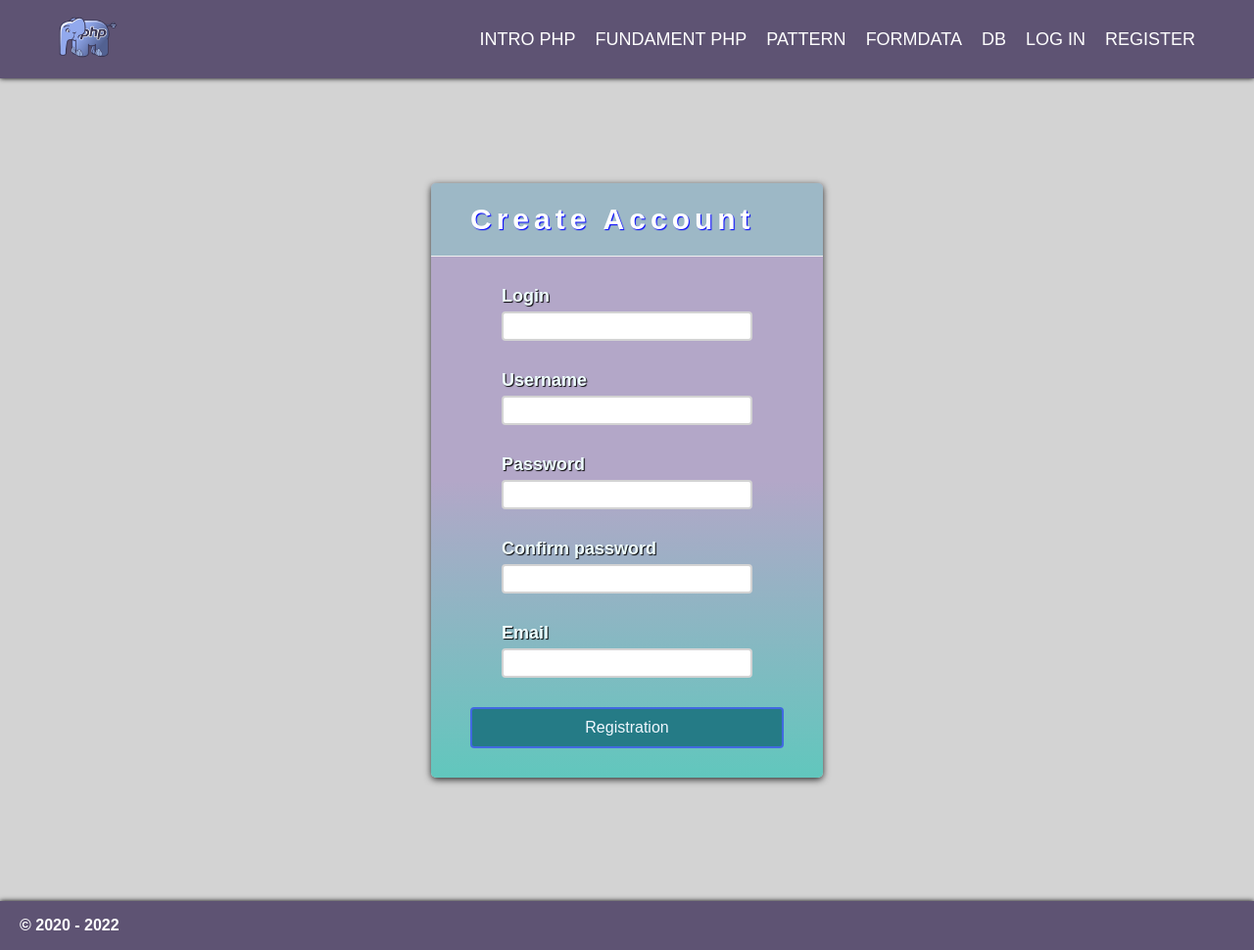
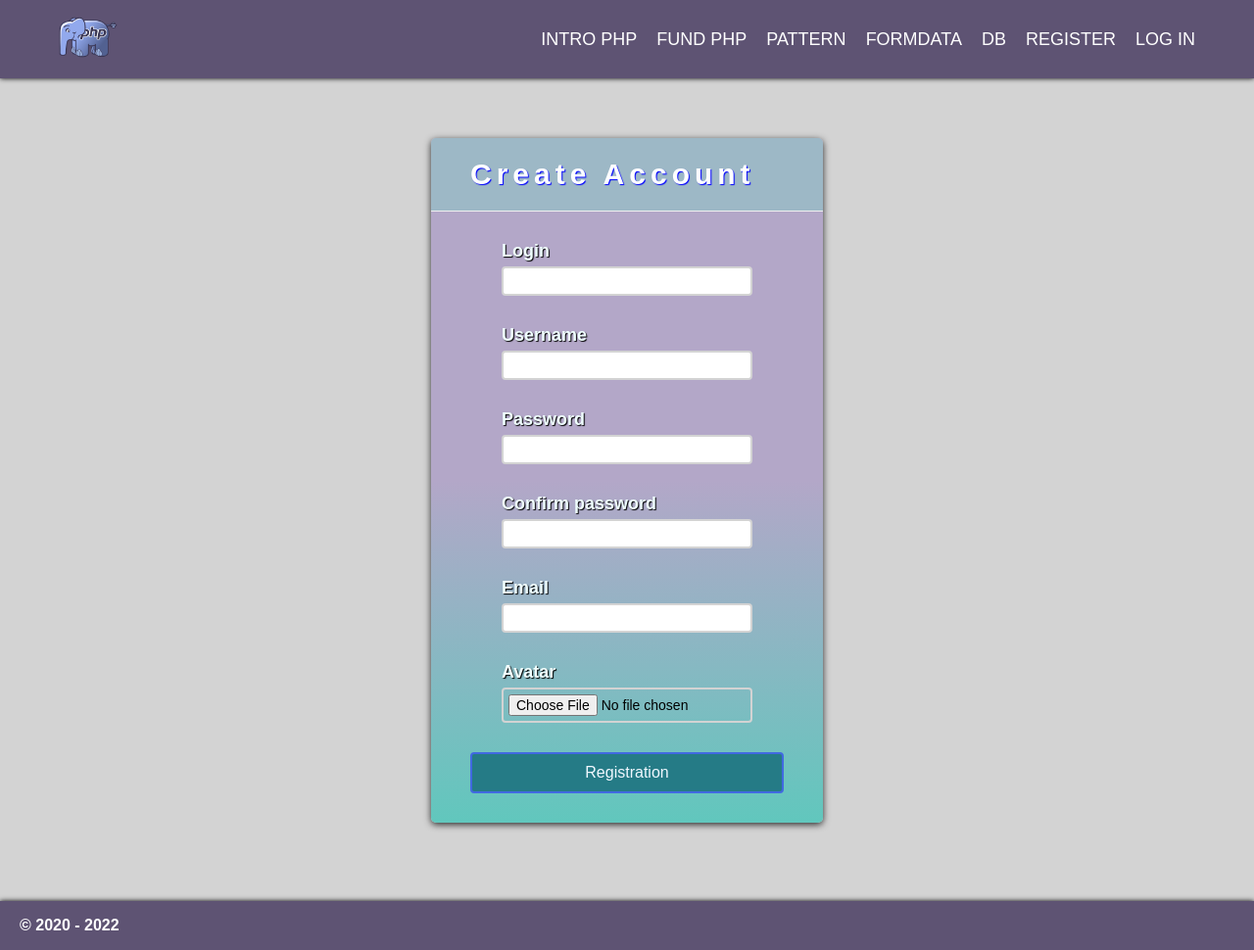
Before and after one commit to VolodymyrNazaryshyn/PV011, a PHP site: page /register in a window 1280 px wide. Shown: the whole page at 98% size. Run offline with PHP 8.4, Linux system fonts and the light colour scheme.

Commit message:
Logout, avatar class work

```diff
--- a/www/_layout.php
+++ b/www/_layout.php
@@ -22,12 +22,24 @@
                     <nav class="header__menu" id="header__menu">
                         <ul class="header__list">
                             <li><a href="/basics" class="header__link">Intro РНР</a></li>
-                            <li><a href="/fundamentals" class="header__link">Fundament РНР</a></li>
+                            <li><a href="/fundamentals" class="header__link">Fund РНР</a></li>
                             <li><a href="/layout" class="header__link">Pattern</a></li>
                             <li><a href="/formdata" class="header__link">Formdata</a></li>
                             <li><a href="/db" class="header__link">Db</a></li>
-                            <li><a href="/authorization" class="header__link">Log in</a></li>
                             <li><a href="/register" class="header__link">Register</a></li>
+
+                            <?php if( is_array( $_CONTEXT[ 'auth_user' ] ) ) { ?>
+                                <li><b>Hello, <?= $_CONTEXT[ 'auth_user' ][ 'name' ] ?></b></li>
+                                <?=  $_CONTEXT[ 'auth_interval' ] ?>
+                                <!-- Кнопка выхода из авторизованного режима - ссылка передающая параметр "logout" -->
+                                <li>
+                                    <a href="?logout" class="header__link">
+                                        <img class="logout" src="/img/logout.png" alt="logo">
+                                    </a>
+                                </li>
+                            <?php } else {  ?>
+                                <li><a href="/authorization" class="header__link">Log in</a></li>
+                            <?php }  ?>
                         </ul>
                     </nav>
                 </div>
--- a/www/access_manager.php
+++ b/www/access_manager.php
@@ -1,5 +1,7 @@
 <?php
+$_CONTEXT = [] ;   // наши глобальные данные - контекст запроса
 $path = explode( '?', $_SERVER[ 'REQUEST_URI' ] )[0] ;     // адрес запроса - начало маршрутизации
+$_CONTEXT[ 'path' ] = $path ;   // сохраняем в контексте для доступа из других файлов
 /* Создание диспетчера доступа приводит к тому, что запросы к файлам,
    которые раньше автоматически "отдавал" Apache, теперь приходят
    к нам
@@ -14,6 +16,7 @@ if( is_file( $local_path ) ) {          // запрос - существующи
 // echo "<pre>" ; print_r( $_GET ) ; exit ;
 
 $path_parts = explode( '/', $path ) ;  // ~split - разбивает строку по разделителю
+$_CONTEXT[ 'path_parts' ] = $path_parts ;
 
 // ~MiddleWare
 include "dbms.php" ;
@@ -21,6 +24,8 @@ if( empty( $connection ) ) {
     echo "DB error";
     exit ;
 }
+$_CONTEXT[ 'connection' ] = $connection ;
+
 include "auth.php" ;
 
 // ~Controllers
--- a/www/authorization.php
+++ b/www/authorization.php
@@ -1,6 +1,6 @@
 <div class="wrapper">
-    <?php if( is_array( $_AUTH ) ) { ?>
-            <h1>Hello</h1>
+    <?php if( is_array( $_CONTEXT[ 'auth_user' ] ) ) { ?>
+            <h1>Hello, <?= $_CONTEXT[ 'auth_user' ][ 'name' ] ?></h1>
     <?php } else {  ?>
         <div class="reg-form-container">
             <div class="reg-form">
@@ -10,7 +10,7 @@
                         <div class="reg-form-control">
                             <label for="userlogin">Login</label>
                             <input name="userlogin" required />
-                            <?php if( is_string( $_AUTH ) ) { echo "<b class='error'>$_AUTH<b>" ; } ?>
+                            <?php if( isset( $_CONTEXT[ 'auth_error' ] ) ) echo $_CONTEXT[ 'auth_error' ] ; ?>
                         </div>
                     </div>
                     <div class="reg-form-control-wrapper">
--- a/www/controllers/register_controller.php
+++ b/www/controllers/register_controller.php
@@ -25,7 +25,8 @@ $reg_error = [
     ]
 ];
 
-session_start() ; // сессии - перед обращением к сессии обязательно $_SESSION[] - формируется стартом
+// @ - подавление вывода ошибок
+@session_start() ; // сессии - перед обращением к сессии обязательно $_SESSION[] - формируется стартом
 switch( strtoupper( $_SERVER[ 'REQUEST_METHOD' ] ) ) {
 case 'GET'  :
     $view_data = [] ;
@@ -45,6 +46,7 @@ case 'GET'  :
     break ;
 
 case 'POST' :
+    // echo "<pre>" ; print_r( $_FILES ) ; exit ;
     // данные формы регистрации - обрабатываем
     if( empty( $_POST['login'] ) ) {
         $_SESSION[ 'reg_error' ] = $reg_error['login_err'][0] ;
@@ -85,7 +87,36 @@ case 'POST' :
         if( $cnt > 0 ) {
             $_SESSION[ 'reg_error' ] = $reg_error['login_err'][2] ;
         }
+
+        // Проверяем наличие аватарки и загружаем файл:
+        // Берем имя файла, отделяем расширение, проверяем на допустимые (изображения)
+        // сохраняем расширение, но меняем имя файла (генерируем случайно)
+        //  использовать переданные имена опасно (возможный конфликт - перезапись,
+        //  возможные DT-атаки со спецсимволами в именах файлов (../../) )
+        // Файлы храним в отдельной папке, их имена (с расширениями) - в БД
+
+        if( isset( $_FILES['avatar'] ) ) {  // наличие файлового поля на форме
+            if( $_FILES['avatar']['error'] === 0 && $_FILES['avatar']['size'] !== 0 ) {
+                // есть переданный файл
+                $dot_position = strrpos( $_FILES['avatar']['name'], '.' ) ;  // strRpos ~ lastIndexOf
+                if( $dot_position === -1 ) {  // нет расширения у файла
+                    $_SESSION[ 'reg_error' ] = "File without type not supported" ;
+                }
+                else {
+                    $extension = substr( $_FILES['avatar']['name'], $dot_position ) ;  // расширение файла с точкой (".png")
+                    /* Д.З. Загрузка аватарки:
+                        проверить расширение файла на допустимый перечень
+                        сгенерировать случайное имя файла, сохранить расширение
+                        загрузить файл в папку www/avatars
+                        его имя добавить в параметры SQL-запроса и передать в БД
+                    */
+
+                    // echo $extension ; exit ;
+                }
+            }
+        }
     }
+
     if( empty( $_SESSION[ 'reg_error' ] ) ) { // не было ошибок выше
         // $_SESSION[ 'reg_error'] = "OK" ;
         $salt = md5( random_bytes(16) );
@@ -112,8 +143,3 @@ case 'POST' :
     header( "Location: /" .  $path_parts[1] ) ;
     break ;
 }
-
-/* Д.З.
-✅ Реализовать валидацию эл. почты пользователя
-✅ Стилизовать вывод сообщения об успешной регистрации
-*/
--- a/www/css/burger_menu.css
+++ b/www/css/burger_menu.css
@@ -142,3 +142,7 @@ main.main_container {
 		color: #5e5373;
 	}
 }
+img.logout {
+	border-radius: 50%;
+	width: 20px;
+}
--- a/www/formdata.php
+++ b/www/formdata.php
@@ -70,7 +70,7 @@
                         ) ;
                         echo '<b class="success">✅ The file was copied successfully!</b>';
                     } else {
-                        echo "<b class=\"error\">🚫 '$extension' is invalid extension, choose from 'png', 'gif', 'jpeg'<b>";
+                        echo "<b class=\"error\">🚫 '$extension' is invalid extension, choose from 'png', 'jpg', 'gif', 'jpeg'<b>";
                     }
                 } else {
                     echo '<b class="error">🚫 No data!<b>';
--- a/www/register.php
+++ b/www/register.php
@@ -19,12 +19,11 @@
                 <div class="reg-error"><?= $view_data[ 'reg_error' ] ?></div>
             <?php endif ?>
 
-            <form class="registerForm" method="post">
+            <form class="registerForm" method="post" enctype="multipart/form-data">
                 <div class="reg-form-control-wrapper">
                     <div class="reg-form-control">
-                        <label for="login">Login</label>
-                        <!-- required -->
-                        <input name="login" value='<?= (isset($view_data['login'])) ? $view_data['login'] : "" ?>' />
+                        <label>Login</label>
+                        <input name="login" required value='<?= (isset($view_data['login'])) ? $view_data['login'] : "" ?>' />
                         <?php if( isset( $view_data[ 'reg_error' ] ) && in_array( $view_data[ 'reg_error' ], $reg_error[ 'login_err' ] ) ) : ?>
                             <div class="reg-error"><?= $view_data[ 'reg_error' ] ?></div>
                         <?php endif ?>
@@ -32,7 +31,7 @@
                 </div>
                 <div class="reg-form-control-wrapper">
                     <div class="reg-form-control">
-                        <label for="userName">Username</label>
+                        <label>Username</label>
                         <input name="userName" value='<?= (isset($view_data['userName'])) ? $view_data['userName'] : "" ?>' />
                         <?php if( isset( $view_data[ 'reg_error' ] ) && in_array( $view_data[ 'reg_error' ], $reg_error[ 'userName_err' ] ) ) : ?>
                             <div class="reg-error"><?= $view_data[ 'reg_error' ] ?></div>
@@ -41,9 +40,8 @@
                 </div>
                 <div class="reg-form-control-wrapper">
                     <div class="reg-form-control">
-                        <label for="userPassword1">Password</label>
-                        <!-- required -->
-                        <input type="password" name="userPassword1" />
+                        <label>Password</label>
+                        <input type="password" required name="userPassword1" />
                         <?php if( isset( $view_data[ 'reg_error' ] ) && in_array( $view_data[ 'reg_error' ], $reg_error[ 'password_err' ] ) ) : ?>
                             <div class="reg-error"><?= $view_data[ 'reg_error' ] ?></div>
                         <?php endif ?>
@@ -51,7 +49,7 @@
                 </div>
                 <div class="reg-form-control-wrapper">
                     <div class="reg-form-control">
-                        <label for="confirm">Confirm password</label>
+                        <label>Confirm password</label>
                         <input type="password" name="confirm" />
                         <?php if( isset( $view_data[ 'reg_error' ] ) && in_array( $view_data[ 'reg_error' ], $reg_error[ 'confirm_err' ] ) ) : ?>
                             <div class="reg-error"><?= $view_data[ 'reg_error' ] ?></div>
@@ -60,12 +58,17 @@
                 </div>
                 <div class="reg-form-control-wrapper">
                     <div class="reg-form-control">
-                        <label for="email">Email</label>
-                        <!-- required -->
-                        <input type="email" name="email" value='<?= (isset($view_data['email'])) ? $view_data['email'] : "" ?>' />
+                        <label>Email</label>
+                        <input type="email" name="email" required value='<?= (isset($view_data['email'])) ? $view_data['email'] : "" ?>' />
                         <?php if( isset( $view_data[ 'reg_error' ] ) && in_array( $view_data[ 'reg_error' ], $reg_error[ 'email_err' ] ) ) : ?>
                             <div class="reg-error"><?= $view_data[ 'reg_error' ] ?></div>
                         <?php endif ?>
+                    </div>
+                </div>
+                <div class="reg-form-control-wrapper">
+                    <div class="reg-form-control">
+                        <label>Avatar</label>
+                        <input type="file" name="avatar" />
                     </div>
                 </div>
                 <button class="reg-button">Registration</button>
```
Also changed, not shown: www/auth.php (+67 -4 lines), www/img/logout.png (added).
